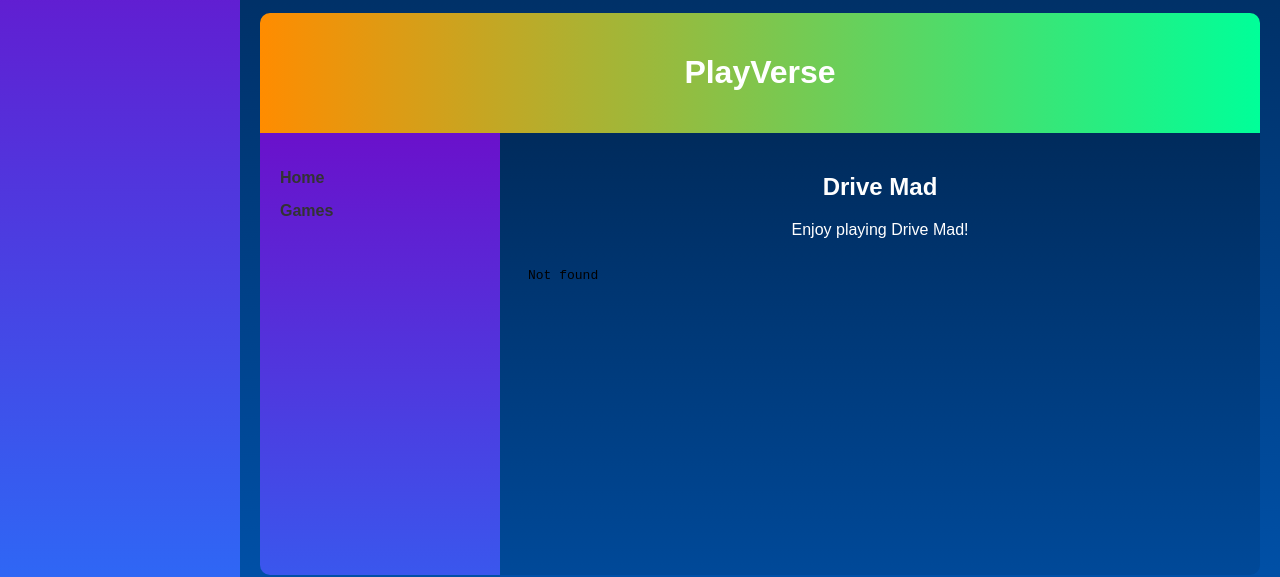
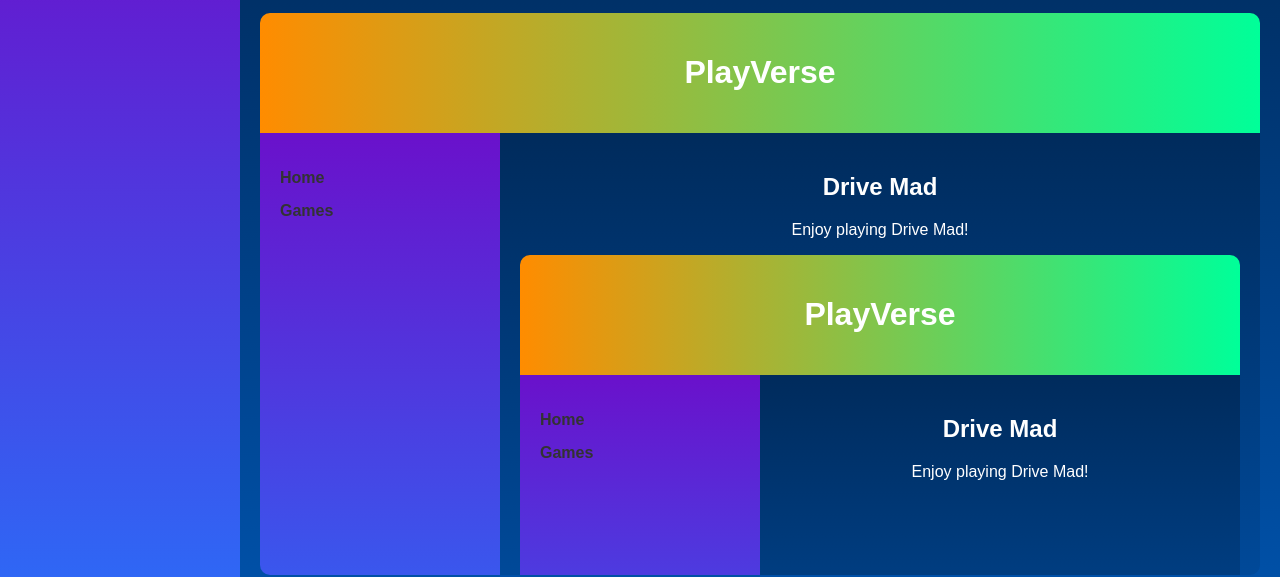
Before and after one commit to TonyGlow/TonyGlow.Github.io, a plain HTML site: page drivemad.html in a window 1280 px wide. Shown: the part 229-806 px from the top of the page. Drawn offline with Linux system fonts and the light colour scheme.

Commit message:
Update drivemad.html

```diff
--- a/drivemad.html
+++ b/drivemad.html
@@ -28,7 +28,7 @@
                 <h2>Drive Mad</h2>
                 <p>Enjoy playing Drive Mad!</p>
                 <div class="iframe-container">
-                    <iframe id="game-iframe" src="TonyGlow.github.io/Drivemad.html" frameborder="0" allowfullscreen></iframe>
+                    <iframe id="game-iframe" src="Drivemad.html" frameborder="0" allowfullscreen></iframe>
                 </div>
                 <button id="fullscreen-button" class="cta-button">Full Screen</button>
             </section>
```
